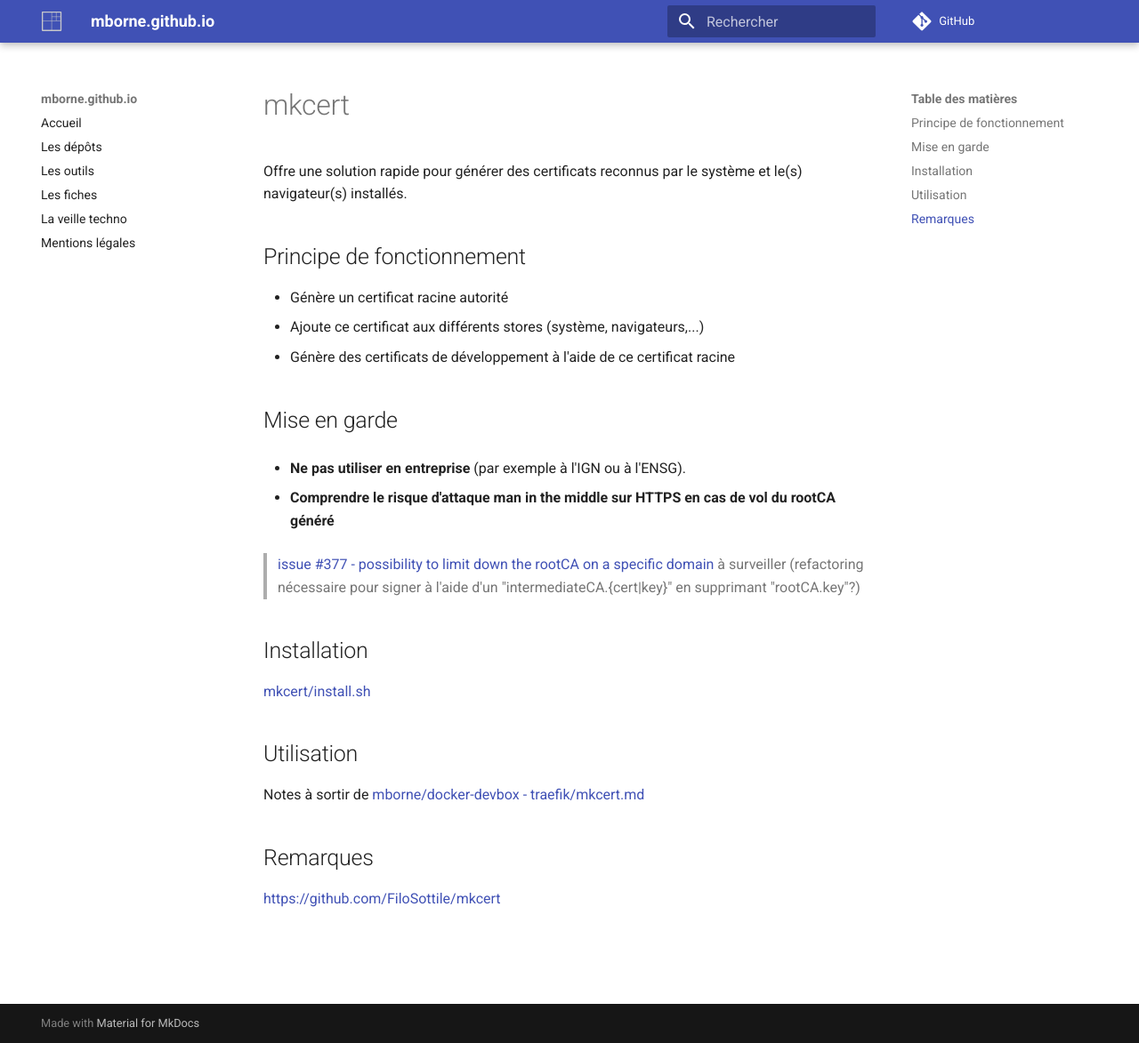
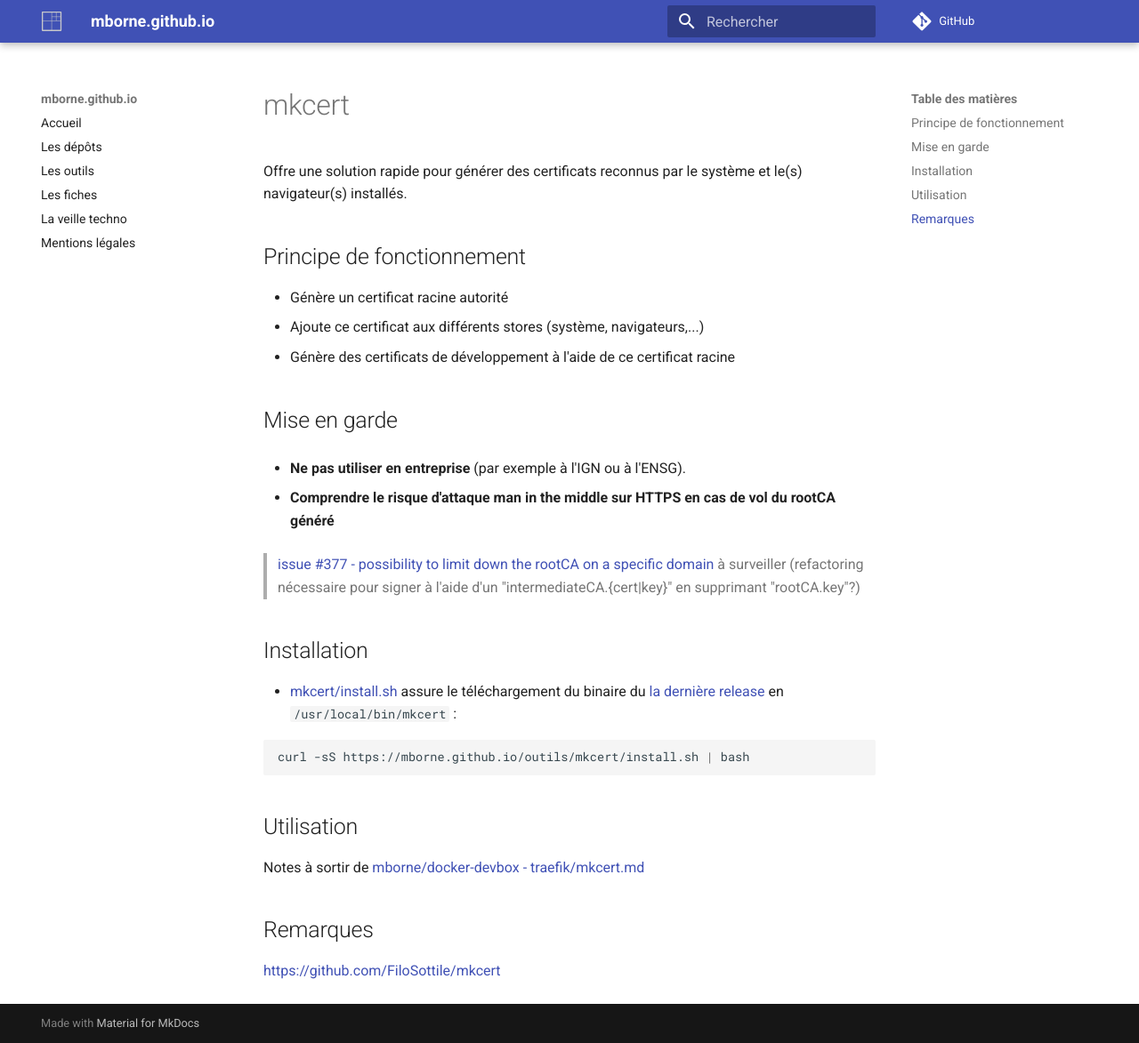
Before and after one commit to mborne/mborne.github.io, an MkDocs documentation site: the page built from docs/outils/mkcert/README.md, in a window 1280 px wide and 1173 px high. Shown: the whole window at 89% size. Built offline with MkDocs 1.6.1 and Material for MkDocs 9.7.7, drawn with Linux system fonts in a browser that asks for light colours; comment, search, counter and statistics services are not loaded.

Commit message:
docs(mkcert): reprise readme avec téléchargement sur l'URL

````diff
--- a/docs/outils/mkcert/README.md
+++ b/docs/outils/mkcert/README.md
@@ -18,7 +18,11 @@
 
 ## Installation
 
-[mkcert/install.sh](install.sh)
+* [mkcert/install.sh](install.sh) assure le téléchargement du binaire du [la dernière release](https://github.com/FiloSottile/mkcert/releases/latest) en `/usr/local/bin/mkcert` :
+
+```bash
+curl -sS https://mborne.github.io/outils/mkcert/install.sh | bash
+```
 
 ## Utilisation
 
````
